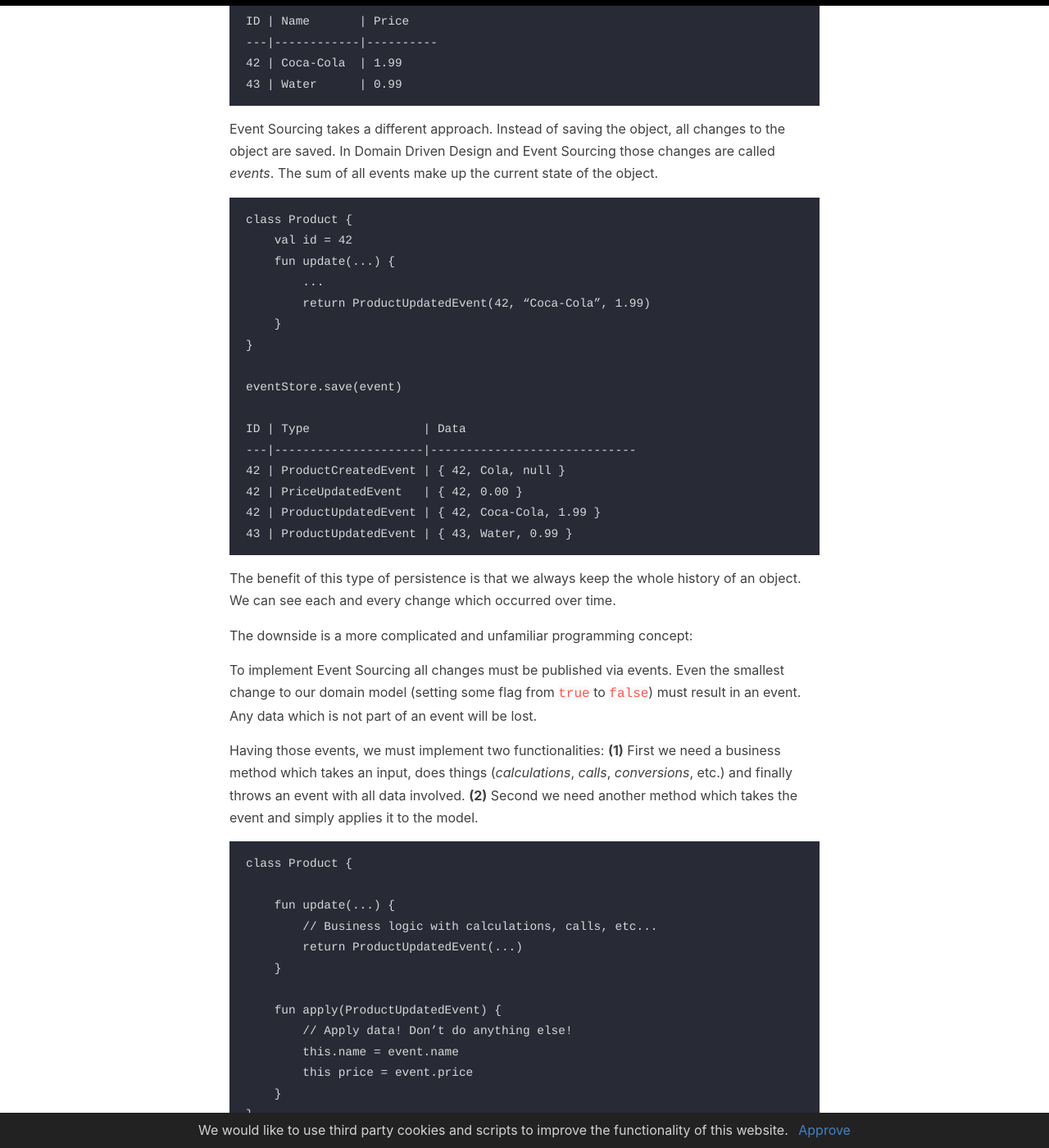
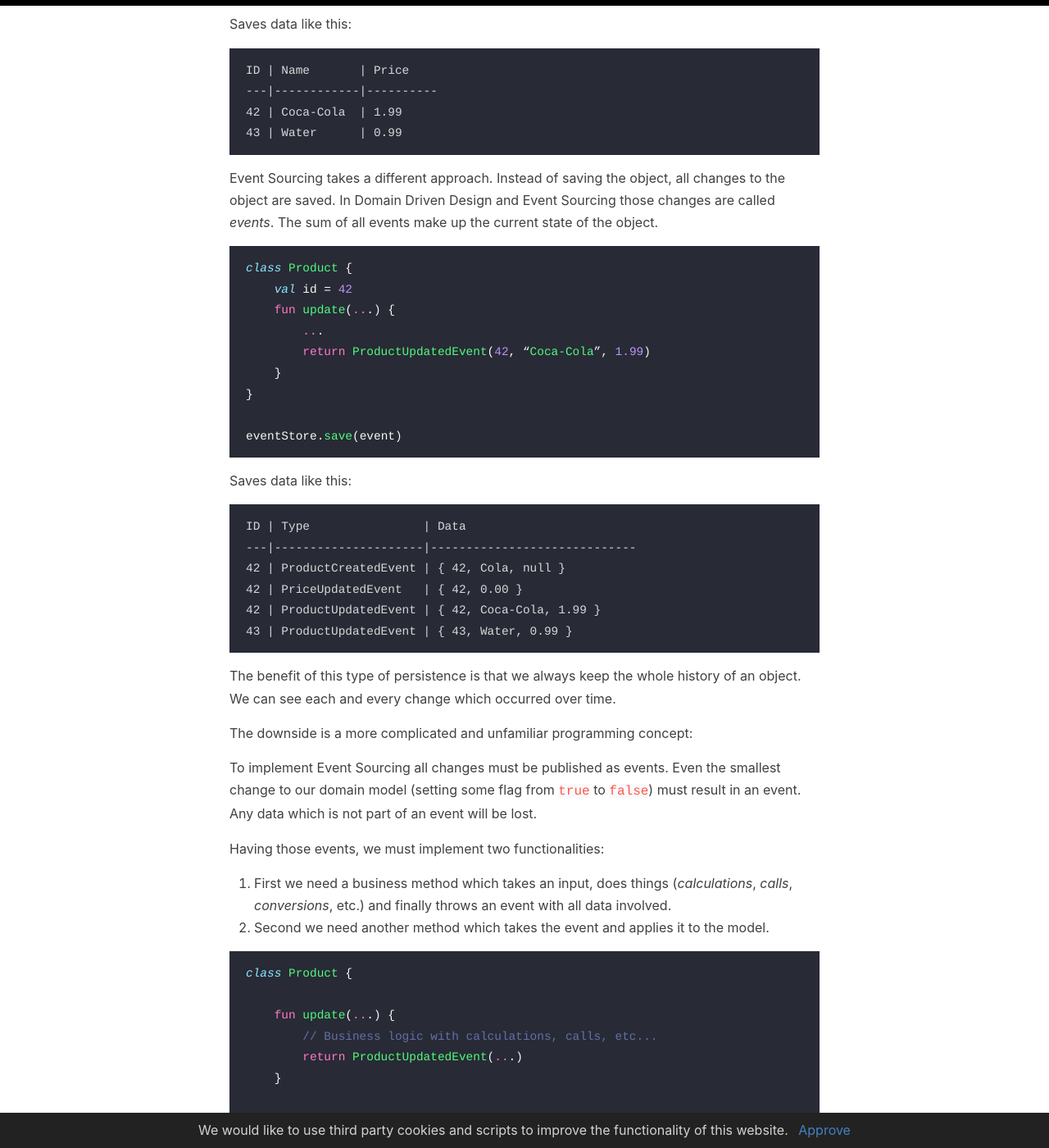
Before and after one commit to tuhrig/tuhrig.github.io, a Jekyll site: the page built from _posts/2018/2018-08-01-event-sourcing-with-kotlin.md, in a window 1280 px wide and 1400 px high, scrolled down 894 px. Shown: the whole window at 82% size. Built offline with Jekyll 4.4.1, drawn with Linux system fonts in a browser that asks for light colours; some of the changed text lies outside the part shown.

Commit message:
Reviewed post about event sourcing

````diff
--- a/_posts/2018/2018-08-01-event-sourcing-with-kotlin.md
+++ b/_posts/2018/2018-08-01-event-sourcing-with-kotlin.md
@@ -9,88 +9,138 @@
   - "kotlin"
 ---
 
-Some weeks ago I published a [demo project on GitHub](https://github.com/bringmeister/ddd-with-kotlin) showing a [Domain Driven Design](https://en.wikipedia.org/wiki/Domain-driven_design) with [Kotlin](https://kotlinlang.org). You can find the original blog post right [here](https://tuhrig.de/ddd-with-kotlin). Now I took the approach one step further and added [Event Sourcing](http://microservices.io/patterns/data/event-sourcing.html) to the demo. Here's what I did.
+Some weeks ago I published a [demo project on GitHub](https://github.com/tuhrig/ddd-with-kotlin) showing a [Domain Driven Design](https://en.wikipedia.org/wiki/Domain-driven_design) with [Kotlin](https://kotlinlang.org).
+You can find the original blog post right [here](/ddd-with-kotlin).
+Now I took the approach one step further and added [Event Sourcing](http://microservices.io/patterns/data/event-sourcing.html) to the demo.
+Here's what I did.
 
 ## Event Sourcing
 
-The basic idea of Event Sourcing is to store a stream of events instead the current state of an object. So Event Sourcing is a different persistence approach.
+The basic idea of Event Sourcing is to store a stream of events instead the current state of an object.
+So Event Sourcing is a different persistence approach.
 
-Traditionally, we would store the current state of an object in a relational database. We would map the object to tables and columns and update them every time the object changes.
+Traditionally, we would store the current state of an object in a relational database.
+We would map the object to tables and columns and update them every time the object changes.
 
-    class Product {
-        val id = 42
-        fun update(...) {
-            this.name = “Coca-Cola”
-            this.price = 1.99
-        }
+```kotlin
+class Product {
+    val id = 42
+    fun update(...) {
+        this.name = “Coca-Cola”
+        this.price = 1.99
     }
+}
 
-    repository.save(product)
+repository.save(product)
+```
 
-    ID | Name       | Price
-    ---|------------|----------
-    42 | Coca-Cola  | 1.99
-    43 | Water      | 0.99
+Saves data like this:
 
-Event Sourcing takes a different approach. Instead of saving the object, all changes to the object are saved. In Domain Driven Design and Event Sourcing those changes are called _events_. The sum of all events make up the current state of the object.
+```
+ID | Name       | Price
+---|------------|----------
+42 | Coca-Cola  | 1.99
+43 | Water      | 0.99
+```
 
-    class Product {
-        val id = 42
-        fun update(...) {
-            ...
-            return ProductUpdatedEvent(42, “Coca-Cola”, 1.99)
-        }
+Event Sourcing takes a different approach.
+Instead of saving the object, all changes to the object are saved.
+In Domain Driven Design and Event Sourcing those changes are called _events_.
+The sum of all events make up the current state of the object.
+
+```kotlin
+class Product {
+    val id = 42
+    fun update(...) {
+        ...
+        return ProductUpdatedEvent(42, “Coca-Cola”, 1.99)
     }
+}
 
-    eventStore.save(event)
+eventStore.save(event)
+```
 
-    ID | Type                | Data
-    ---|---------------------|-----------------------------
-    42 | ProductCreatedEvent | { 42, Cola, null }
-    42 | PriceUpdatedEvent   | { 42, 0.00 }
-    42 | ProductUpdatedEvent | { 42, Coca-Cola, 1.99 }
-    43 | ProductUpdatedEvent | { 43, Water, 0.99 }
+Saves data like this:
 
-The benefit of this type of persistence is that we always keep the whole history of an object. We can see each and every change which occurred over time.
+```
+ID | Type                | Data
+---|---------------------|-----------------------------
+42 | ProductCreatedEvent | { 42, Cola, null }
+42 | PriceUpdatedEvent   | { 42, 0.00 }
+42 | ProductUpdatedEvent | { 42, Coca-Cola, 1.99 }
+43 | ProductUpdatedEvent | { 43, Water, 0.99 }
+```
+
+The benefit of this type of persistence is that we always keep the whole history of an object.
+We can see each and every change which occurred over time.
 
 The downside is a more complicated and unfamiliar programming concept:
 
-To implement Event Sourcing all changes must be published via events. Even the smallest change to our domain model (setting some flag from `true` to `false`) must result in an event. Any data which is not part of an event will be lost.
+To implement Event Sourcing all changes must be published as events.
+Even the smallest change to our domain model (setting some flag from `true` to `false`) must result in an event.
+Any data which is not part of an event will be lost.
 
-Having those events, we must implement two functionalities: **(1)** First we need a business method which takes an input, does things (_calculations_, _calls_, _conversions_, etc.) and finally throws an event with all data involved. **(2)** Second we need another method which takes the event and simply applies it to the model.
+Having those events, we must implement two functionalities:
 
-    class Product {
+1. First we need a business method which takes an input, does things (_calculations_, _calls_, _conversions_, etc.) and finally throws an event with all data involved.
+2. Second we need another method which takes the event and applies it to the model.
 
-        fun update(...) {
-            // Business logic with calculations, calls, etc...
-            return ProductUpdatedEvent(...)
-        }
+```kotlin
+class Product {
 
-        fun apply(ProductUpdatedEvent) {
-            // Apply data! Don’t do anything else!
-            this.name = event.name
-            this price = event.price
-        }
+    fun update(...) {
+        // Business logic with calculations, calls, etc...
+        return ProductUpdatedEvent(...)
     }
 
-The first method performs business logic and actually does something whereas the second function is just "a setter for data". We need this differentiation, because whenever we load an object all events from the database must be applied to it. This must be done without triggering business logic and side effects.
+    fun apply(ProductUpdatedEvent) {
+        // Apply data! Don’t do anything else!
+        this.name = event.name
+        this price = event.price
+    }
+}
+```
 
-    val events = eventStore.findAllById(42)
-    val product = Product().applyAll(events)
+The first method performs business logic and actually does something whereas the second function is just "a setter for data".
+We need this differentiation, because whenever we load an object all events from the database must be applied to it.
+This must be done without triggering business logic and side effects.
+
+```kotlin
+val events = eventStore.findAllById(42)
+val product = Product().applyAll(events)
+```
 
 ## Demo on GitHub
 
-As this description might sound a little bit weird, I've prepared a small demo project on [GitHub](https://github.com/bringmeister/event-sourcing-with-kotlin):
+As this description might sound a little bit weird, I've prepared a small demo project on [GitHub](https://github.com/tuhrig/event-sourcing-with-kotlin):
 
-> [https://github.com/bringmeister/event-sourcing-with-kotlin](https://github.com/bringmeister/event-sourcing-with-kotlin)
+> [https://github.com/tuhrig/event-sourcing-with-kotlin](https://github.com/tuhrig/event-sourcing-with-kotlin)
 
 The demo shows a small use-case and provides a web UI which helps to see what is happening behind the scenes:
 
-[![](images/Screen-Shot-2018-08-01-at-11.15.57-1024x713.png)](http://tuhrig.de/wp-content/uploads/2018/08/Screen-Shot-2018-08-01-at-11.15.57.png)
+![](/images/2018/08/event-sourcing.png)
 
 ## Presentation
 
-https://speakerdeck.com/tuhrig/event-sourcing-1
+<iframe
+name="thridPartyContent"
+class="speakerdeck-iframe"
+frameborder="0"
+allowfullscreen="true"
+mozallowfullscreen="true"
+webkitallowfullscreen="true"
+data-ratio="1.3333333333333333">
+</iframe>
+
+<script>
+if(consentGiven()) {
+    const site = "https://speakerdeck.com/player/81ce3989e09d4582b7a59ed6c05e9af3";
+    document.getElementsByName('thridPartyContent')[0].src = site;
+}
+</script>
+
+- See: [https://speakerdeck.com/tuhrig/event-sourcing-1](https://speakerdeck.com/tuhrig/event-sourcing-1)
+- PDF: [📄 Event_Sourcing.pdf](/assets/pdf/Event_Sourcing.pdf)
 
 ## More
 
````
Also changed, not shown: _posts/2012/2012-07-28-siedler-von-catan-in-uml.md (+0 -1 lines), notes/FINISHED-LIST.md (+1 -1 lines), images/2018/08/event-sourcing.png (added), 1 other file.
